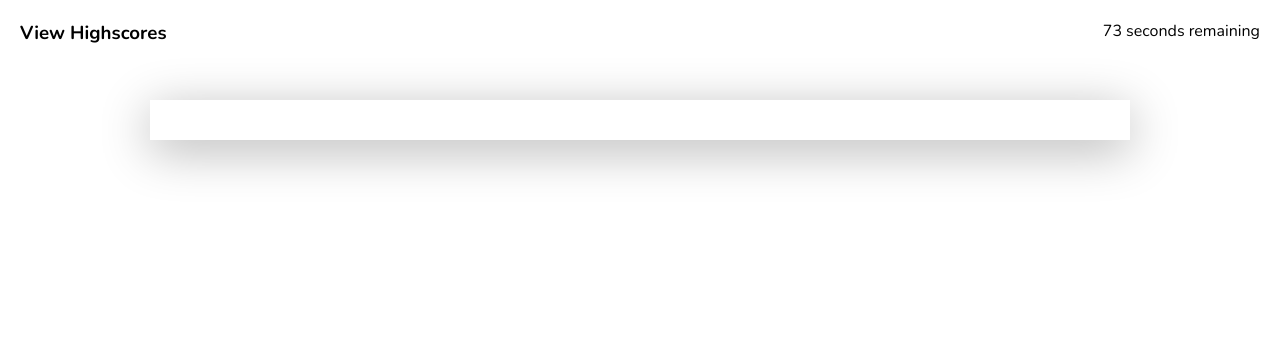
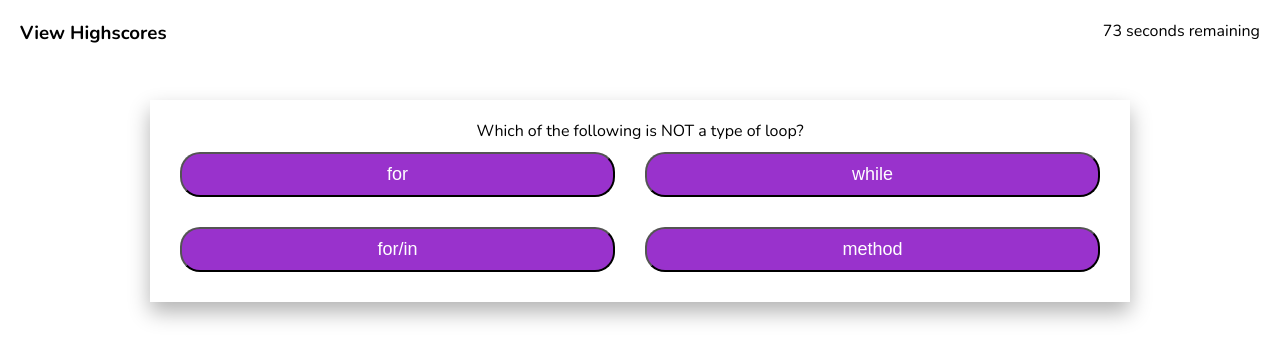
Before and after one commit to stephmarie17/unit-4-homework, a plain HTML site: page index.html in a window 1280 px wide. Both pictures are taken after a click on the button "Start Quiz". Drawn offline with nearby package versions, Linux system fonts and the light colour scheme.

Commit message:
added function to display questions

```diff
--- a/index.html
+++ b/index.html
@@ -23,23 +23,20 @@
     <div id="start-quiz">
         <h2>JavaScript Quiz</h2>
         <p>Click below to begin. Keep track of the timer! You'll have a limited amount of time to answer questions correctly. Will you be the new highscorer?</p>
-        <button id="start">Start Quiz</button>
+        <button class="btn" id="start-btn">Start Quiz</button>
     </div>
-    <div id="question-1">
-        <h2></h2>
+    <div id="question-container" class="hide">
+        <div id="question-title">Question</div>
+        <div id="answer-buttons" class="btn-grid">
+            <button class="btn" id="btn-1">Answer 1</button>
+            <button class="btn" id="btn-2">Answer 2</button>
+            <button class="btn" id="btn-3">Answer 3</button>
+            <button class="btn" id="btn-4">Answer 4</button>
+        </div>
     </div>
-    <div id="question-2">
-        <h2></h2>
-    </div>
-    <div id="question-3">
-        <h2></h2>
-    </div>
-    <div id="question-4">
-        <h2></h2>
-    </div>
-    <div id="question-5">
-        <h2></h2>
-    </div>
+    <!-- <div class="controls">
+        <button id="next-btn" class="next-btn btn hide">Next Question</button>
+    </div> -->
     <div id="quiz-complete">
 
     </div>
--- a/questions.js
+++ b/questions.js
@@ -10,9 +10,9 @@ var questions = [
         answer: "alerts"
     },
     {
-        title: "The script source can only ever be placed in the HTML body.",
-        choices: ["true", "false"],
-        answer: "false"
+        title: "Where can a script source be placed in an HTML document?",
+        choices: ["head", "head or body", "body", "footer"],
+        answer: "head or body"
     },
     {
         title: "Which of the following is a block of code designed to perform a particular task?",
@@ -20,9 +20,8 @@ var questions = [
         answer: "function"
     },
     {
-        title: "Using 'for' does not require the use of a statement section.",
-        choices: ["true", "false"],
-        answer: "true"
-    },
-
+        title: "Which of the following is NOT a type of loop?",
+        choices: ["for", "while", "for/in", "method"],
+        answer: "method"
+    }
 ]
--- a/script.js
+++ b/script.js
@@ -1,15 +1,21 @@
 // Declare all variables here
-var buttonStart = document.getElementById("start");
+var buttonStart = document.getElementById("start-btn");
+// var buttonNext = document.getElementById("next-btn");
 var quizLaunch = document.getElementById("start-quiz");
-var questionOne = document.getElementById("question-1");
-var questionTwo = document.getElementById("question-2");
-var questionThree = document.getElementById("question-3");
-var questionFour = document.getElementById("question-3");
+var questionContainer = document.getElementById("question-container");
 var quizComplete = document.getElementById("quiz-complete");
+var questionEl = document.getElementById("question-title");
+var buttonChoices = document.getElementById("answer-buttons");
+var btn1 = document.getElementById("btn-1");
+var btn2 = document.getElementById("btn-2");
+var btn3 = document.getElementById("btn-3");
+var btn4 = document.getElementById("btn-4");
 
 var highscoresLink = document.getElementById("score-leaderboard");
 var timerEl = document.getElementById("time-spent");
 var startTime = 75;
+
+var scores = [];
 
 // Code for the timer - initialize at 75 sec and countdown to 0
 function timerCountdown() {
@@ -31,8 +37,23 @@ function sendMessage() {
 
 // Code for displaying the questions - link to the questions.js object arrays somehow
 function launchQuiz() {
-    quizLaunch.style.display = "none";
-    questionOne.style.display = "block";
+    quizLaunch.classList.add("hide");
+    questionContainer.classList.remove("hide");
+    // buttonNext.classList.remove("hide");
+    showQuestion();
+}
+
+function showQuestion() {
+    for(i = 0; i < questions.length; i++) {
+        questionEl.innerText = questions[i].title;
+        btn1.innerHTML = questions[i].choices[0];
+        btn2.innerHTML = questions[i].choices[1];
+        btn3.innerHTML = questions[i].choices[2];
+        btn4.innerHTML = questions[i].choices[3];
+    };
+}
+
+function selectAnswer() {
 }
 
 // Code for the score calculation. Answering quickly and correctly results in a higher score. Answering incorrectly results in a time penalized
--- a/style.css
+++ b/style.css
@@ -1,13 +1,16 @@
-* {
+*, *::before, *::after {
     margin: 0;
     padding: 0;
     box-sizing: border-box;
-
 }
 
 body {
     background-color: white;
     font-family: 'Nunito', sans-serif;
+    display: flex;
+    justify-content: center;
+    align-items: center;
+    width: 100vw;
 }
 
 #score-leaderboard {
@@ -34,7 +37,7 @@ body {
     text-align: center;
     position: relative;
     top: 100px;
-    box-shadow: 0px 10px 50px rgba(0, 0, 0, 0.3);
+    box-shadow: 0px 10px 20px rgba(0, 0, 0, 0.3);
     overflow: hidden;
 }
 
@@ -43,7 +46,13 @@ body {
     padding: 20px;
 }
 
-button {
+.btn-grid {
+    display: grid;
+    grid-template-columns: repeat(2, auto);
+    gap: 10px;
+}
+
+.btn {
     background-color: #9932CC;
     color: white;
     font-size: 18px;
@@ -51,6 +60,21 @@ button {
     padding: 10px;
     margin: 10px;
     cursor: pointer;
+    outline: none;
+}
+
+.btn:hover {
+    background-color: #9e54c4;
+}
+
+/* .controls {
+    display: flex;
+    justify-content: center;
+    align-items: center;
+} */
+
+.hide {
+    display: none;
 }
 
 #score-leaderboard {
```
